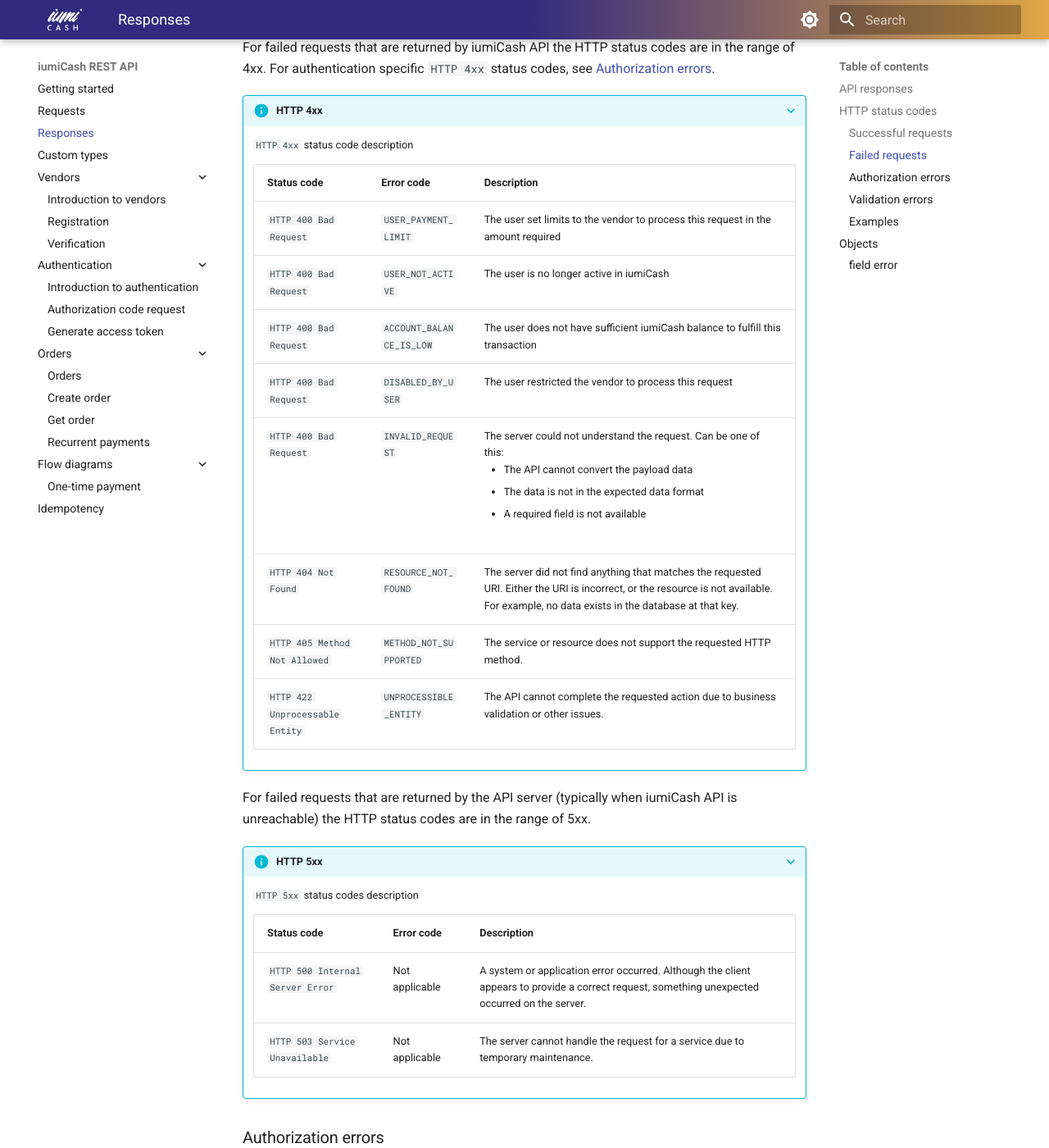
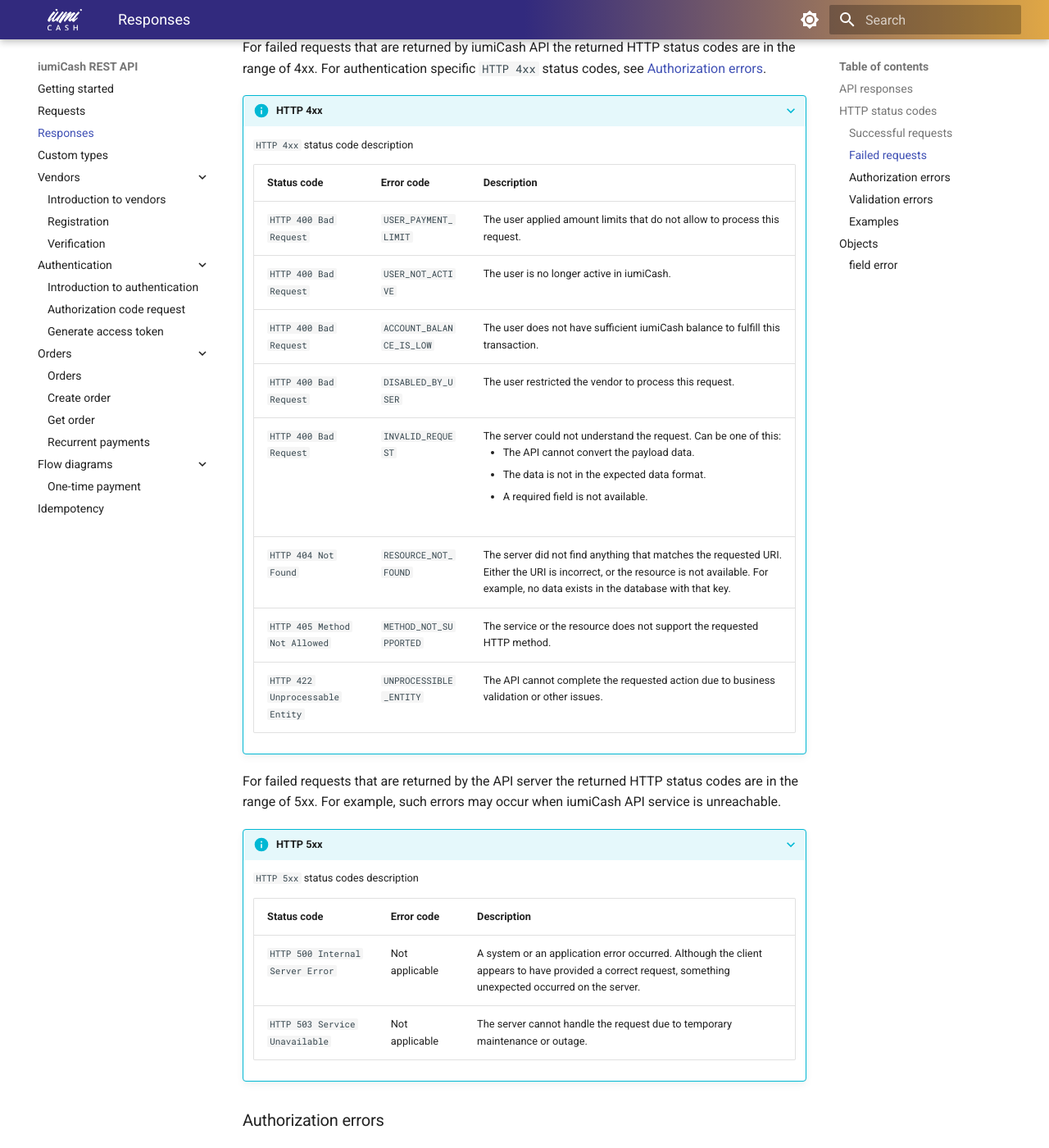
Before and after one commit to iumiCash/iumiCash.github.io, an MkDocs documentation site: the page built from docs/responses.md, in a window 1280 px wide and 1400 px high, scrolled down 1202 px. Shown: the whole window at 82% size. Built offline with MkDocs 1.6.1 and Material for MkDocs 9.7.7, drawn with Linux system fonts in a browser that asks for light colours; some of the changed text lies outside the part shown.

Commit message:
responses changes 1 by AB

```diff
--- a/docs/responses.md
+++ b/docs/responses.md
@@ -42,7 +42,7 @@
     :    List of errors.
 
 
-For failed requests that are returned by iumiCash API the HTTP status codes are in the range of 4xx.
+For failed requests that are returned by iumiCash API the returned HTTP status codes are in the range of 4xx.
 For authentication specific `HTTP 4xx` status codes, see [Authorization errors].
 
 ???+ info "HTTP 4xx"
@@ -51,16 +51,16 @@
 
     | Status code | Error code | Description |
     | ----------- | ----------- | ----------------------------- |
-    | `HTTP 400 Bad Request` | `USER_PAYMENT_LIMIT` | The user set limits to the vendor to process this request in the amount required  |
-    | `HTTP 400 Bad Request` | `USER_NOT_ACTIVE` | The user is no longer active in iumiCash |
-    | `HTTP 400 Bad Request` | `ACCOUNT_BALANCE_IS_LOW` | The user does not have sufficient iumiCash balance to fulfill this transaction |
-    | `HTTP 400 Bad Request` | `DISABLED_BY_USER` | The user restricted the vendor to process this request |
-    | `HTTP 400 Bad Request`  | `INVALID_REQUEST` | The server could not understand the request. Can be one of this: <ul><li>The API cannot convert the payload data</li><li>The data is not in the expected data format</li><li>A required field is not available</li><ul> |
-    | `HTTP 404 Not Found` | `RESOURCE_NOT_FOUND` | The server did not find anything that matches the requested URI. Either the URI is incorrect, or the resource is not available. For example, no data exists in the database at that key. |
-    | `HTTP 405 Method Not Allowed` | `METHOD_NOT_SUPPORTED` | The service or resource does not support the requested HTTP method. |
+    | `HTTP 400 Bad Request` | `USER_PAYMENT_LIMIT` | The user applied amount limits that do not allow to process this request.  |
+    | `HTTP 400 Bad Request` | `USER_NOT_ACTIVE` | The user is no longer active in iumiCash. |
+    | `HTTP 400 Bad Request` | `ACCOUNT_BALANCE_IS_LOW` | The user does not have sufficient iumiCash balance to fulfill this transaction. |
+    | `HTTP 400 Bad Request` | `DISABLED_BY_USER` | The user restricted the vendor to process this request. |
+    | `HTTP 400 Bad Request`  | `INVALID_REQUEST` | The server could not understand the request. Can be one of this: <ul><li>The API cannot convert the payload data.</li><li>The data is not in the expected data format.</li><li>A required field is not available.</li><ul> |
+    | `HTTP 404 Not Found` | `RESOURCE_NOT_FOUND` | The server did not find anything that matches the requested URI. Either the URI is incorrect, or the resource is not available. For example, no data exists in the database with that key. |
+    | `HTTP 405 Method Not Allowed` | `METHOD_NOT_SUPPORTED` | The service or the resource does not support the requested HTTP method. |
     | `HTTP 422 Unprocessable Entity` | `UNPROCESSIBLE_ENTITY` | The API cannot complete the requested action due to business validation or other issues. |
 
-For failed requests that are returned by the API server (typically when iumiCash API is unreachable) the HTTP status codes are in the range of 5xx.
+For failed requests that are returned by the API server the returned HTTP status codes are in the range of 5xx. For example, such errors may occur when iumiCash API service is unreachable.
 
 ???+ info "HTTP 5xx"
 
@@ -68,17 +68,17 @@
 
     | Status code | Error code | Description |
     | ----------- | ----------- | ----------------------------- |
-    | `HTTP 500 Internal Server Error`  | Not applicable | A system or application error occurred. Although the client appears to provide a correct request, something unexpected occurred on the server. |
-    | `HTTP 503 Service Unavailable` | Not applicable | The server cannot handle the request for a service due to temporary maintenance. |
+    | `HTTP 500 Internal Server Error`  | Not applicable | A system or an application error occurred. Although the client appears to have provided a correct request, something unexpected occurred on the server. |
+    | `HTTP 503 Service Unavailable` | Not applicable | The server cannot handle the request due to temporary maintenance or outage. |
 
 
 
 ### Authorization errors
 
-iumiCash follows industry standard OAuth 2.0 authorization protocol and returns the
+iumiCash API follows industry standard OAuth 2.0 authorization protocol and returns the
 `HTTP 400`, `HTTP 401`, `HTTP 403` status codes for authorization errors.
 
-Most of them usually access token-related issues and can be cleared by making sure
+Most of them usually occur due to token-related issues and can be cleared by making sure
 that the token is present and hasn't expired.
 
 ???+ info "HTTP 4xx"
@@ -87,8 +87,8 @@
 
     | Status code | Error code | Description |
     | ----------- | ----------- | ----------------------------- |
-    | `HTTP 400 Bad Request`  | For example: <ul><li>Incorrect response_type</li><li>Unsupported grant_type</li><li>Incorrect redirect_uris etc.</li></ul> | Check your request body or see possible data in specified resourse. |
-    | `HTTP 401 Unauthorized` | For example: <ul><li>Authorization header is not present</li><li>Invalid client credentials</li><li>Invalid refresh_token</li><li>Invalid authorization code etc</li></ul> |
+    | `HTTP 400 Bad Request`  | For example: <ul><li>Incorrect response_type.</li><li>Unsupported grant_type.</li><li>Incorrect redirect_uris.</li></ul> | Check request body and possible data in the specified resourse. |
+    | `HTTP 401 Unauthorized` | For example: <ul><li>Authorization header is not present.</li><li>Invalid client credentials.</li><li>Invalid refresh_token.</li><li>Invalid authorization code.</li></ul> | Check authorization parameters for any errors. |
     | `HTTP 403 Forbidden` | Authorization failed due to insufficient permissions | Make sure that you have access to this resource. |
 
 ### Validation errors
```
Also changed, not shown: other parts of docs/responses.md (+1 -1 lines).
